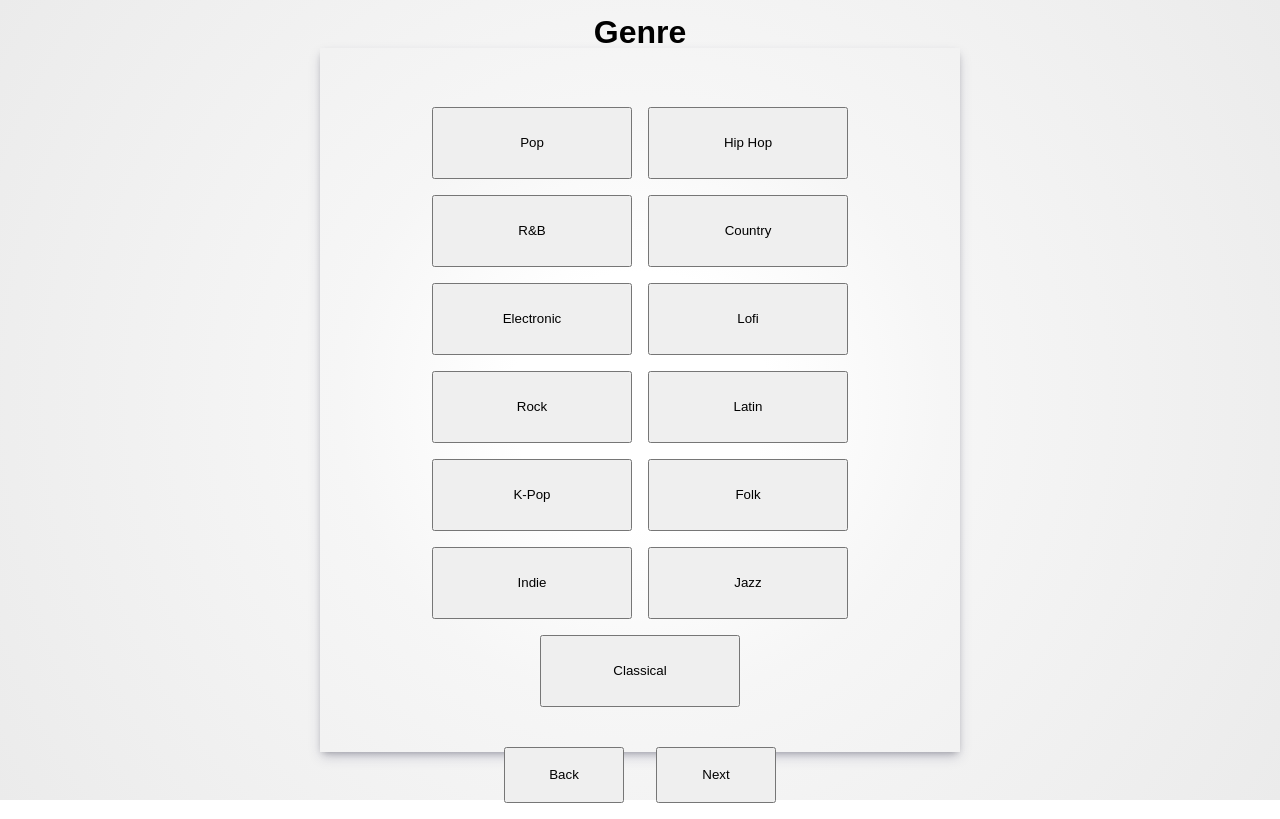
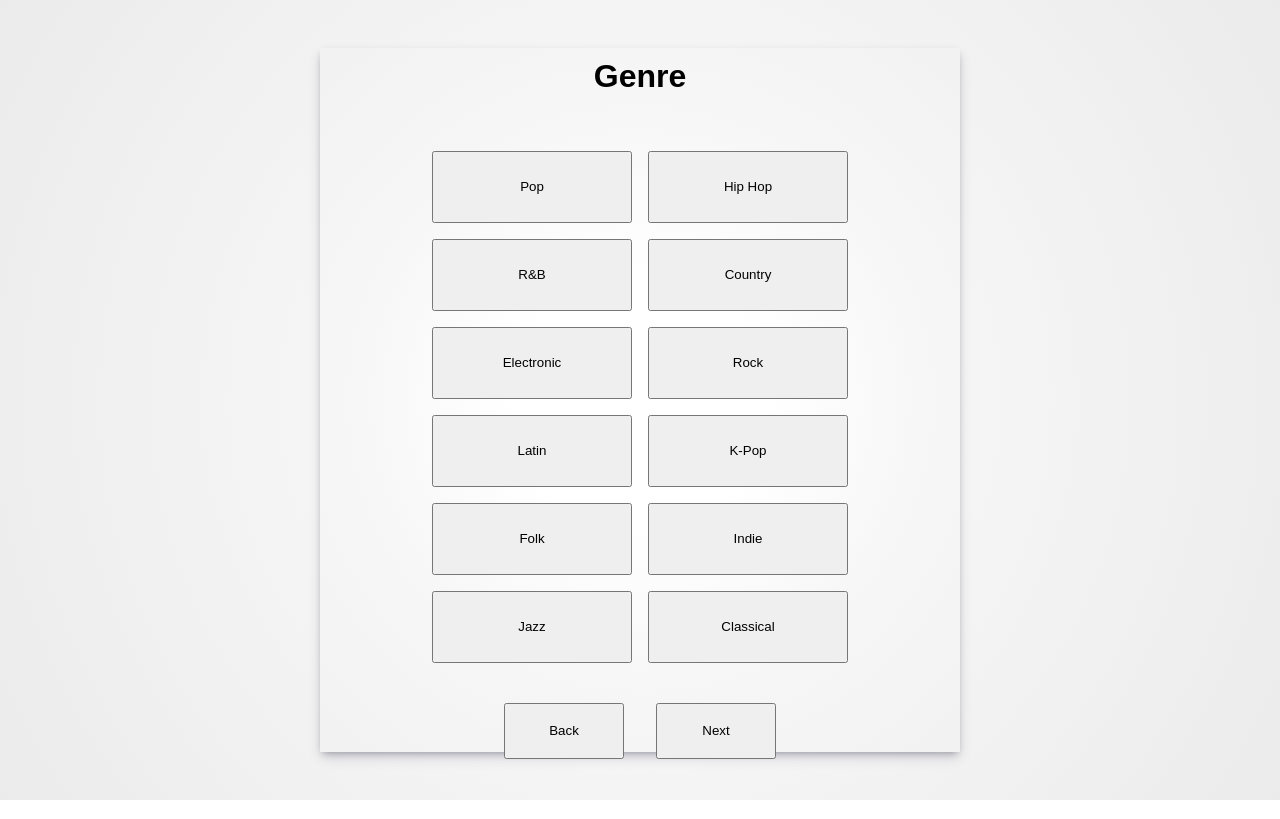
Before and after one commit to swu465/MyJams, a Nuxt app in the folder application/client/: page /questionnaire in a window 1280 px wide. Both pictures are taken after a click on the button "Start". Built offline with nearby package versions, Linux system fonts and the light colour scheme.

Commit message:
Fixed genre issues for backend Also made better fix for slider issue

```diff
--- a/application/client/components/Questions.vue
+++ b/application/client/components/Questions.vue
@@ -8,7 +8,7 @@
     </div>
     <div v-if="!startQuestionnaire" id="quiz-start">
       <h1 id="quiz-title">
-        Welcome to our App!
+        Welcome to our myJams!
       </h1>
       <button id="quiz-start-button" @click="startQuestionnaireFunc()">
         Start
@@ -29,18 +29,18 @@
           v-if="questions[currentQuestion].questionType === 'slider'"
           v-model="questions[currentQuestion].sliderValue"
           type="range"
-          :min="questions[currentQuestion].sliderMin"
-          :max="questions[currentQuestion].sliderMax"
+          :min="questions[currentQuestion].sliderStep === 0.01 ? -1: 0"
+          :max="questions[currentQuestion].sliderStep === 0.01 ? 1: 100"
           :step="questions[currentQuestion].sliderStep"
           class="answer-slider"
-          @change="handleSliderChange(questions[currentQuestion].sliderValue, questions[currentQuestion].sliderStep)"
+          @change="handleSliderChange(questions[currentQuestion].sliderValue)"
         >
         <button
           v-for="(option, index) in questions[currentQuestion].answer"
           v-else
           :key="index"
           class="answer-button"
-          @click="handleAnswerClick(option.answerText)"
+          @click="handleAnswerClick(option.response)"
         >
           {{ option.answerText }}
         </button>
@@ -70,49 +70,42 @@ export default {
           questionText: 'Genre',
           questionType: 'mc',
           answer: [
-            { answerText: 'Pop' },
-            { answerText: 'Hip Hop' },
-            { answerText: 'R&B' },
-            { answerText: 'Country' },
-            { answerText: 'Electronic' },
-            { answerText: 'Lofi' },
-            { answerText: 'Rock' },
-            { answerText: 'Latin' },
-            { answerText: 'K-Pop' },
-            { answerText: 'Folk' },
-            { answerText: 'Indie' },
-            { answerText: 'Jazz' },
-            { answerText: 'Classical' }
+            { answerText: 'Pop', response: 'pop' },
+            { answerText: 'Hip Hop', response: 'hip-hop' },
+            { answerText: 'R&B', response: 'r-n-b' },
+            { answerText: 'Country', response: 'country' },
+            { answerText: 'Electronic', response: 'electronic' },
+            { answerText: 'Rock', response: 'rock' },
+            { answerText: 'Latin', response: 'latin' },
+            { answerText: 'K-Pop', response: 'k-pop' },
+            { answerText: 'Folk', response: 'folk' },
+            { answerText: 'Indie', response: 'indie' },
+            { answerText: 'Jazz', response: 'jazz' },
+            { answerText: 'Classical', response: 'classical' }
           ]
+        },
+        {
+          questionText: 'How popular are the songs you listen to?',
+          questionType: 'slider',
+          sliderValue: 0,
+          sliderStep: 1,
+          sliderMessage: 'No Preference',
+          sliderMsgPos: 'I like listening to more mainstream music',
+          sliderMsgNeg: 'I like finding unconventional music'
         },
         {
           questionText: 'How energetic do you like your music to be?',
           questionType: 'slider',
           sliderValue: 0,
-          sliderMin: -1,
-          sliderMax: 1,
           sliderStep: 0.01,
           sliderMessage: 'No preference',
           sliderMsgPos: 'I like my music energetic',
           sliderMsgNeg: 'I like my music more calm'
         },
         {
-          questionText: 'How popular are the songs you listen to?',
-          questionType: 'slider',
-          sliderValue: 0,
-          sliderMin: 0,
-          sliderMax: 100,
-          sliderStep: 1,
-          sliderMessage: 'No Preference',
-          sliderMsgPos: 'I like listening to more mainstream music',
-          sliderMsgNeg: 'I like finding unconventional music'
-        },
-        {
           questionText: 'How much do you like acoustic music?',
           questionType: 'slider',
           sliderValue: 0,
-          sliderMin: -1,
-          sliderMax: 1,
           sliderStep: 0.01,
           sliderMessage: 'No Preference',
           sliderMsgPos: 'I like the use of acoustic type instruments',
@@ -134,8 +127,17 @@ export default {
         this.responses[objIndex].response = value
       }
     },
-    handleSliderChange (value, step) {
-      if (step === 0.01) {
+    handleSliderChange (value) {
+      const step = this.questions[this.currentQuestion].sliderStep
+      if (step % 1 === 0) {
+        if (value === 0) {
+          this.questions[this.currentQuestion].sliderMessage = 'No Preference'
+        } else if (value < 50) {
+          this.questions[this.currentQuestion].sliderMessage = this.questions[this.currentQuestion].sliderMsgNeg
+        } else if (value > 50) {
+          this.questions[this.currentQuestion].sliderMessage = this.questions[this.currentQuestion].sliderMsgPos
+        }
+      } else if (step % 1 !== 0) {
         if (value < -0.1 && value > 0.1) {
           this.questions[this.currentQuestion].sliderValue = 0
           this.questions[this.currentQuestion].sliderMessage = 'No Preference'
@@ -144,20 +146,10 @@ export default {
         } else if (value > 0) {
           this.questions[this.currentQuestion].sliderMessage = this.questions[this.currentQuestion].sliderMsgPos
         }
-      } else if (step === 1) {
-        if (value === 0) {
-          this.questions[this.currentQuestion].sliderValue = 0
-          this.questions[this.currentQuestion].sliderMessage = 'No Preference'
-        } else if (value < 50) {
-          this.questions[this.currentQuestion].sliderMessage = this.questions[this.currentQuestion].sliderMsgNeg
-        } else if (value > 50) {
-          this.questions[this.currentQuestion].sliderMessage = this.questions[this.currentQuestion].sliderMsgPos
-        }
       }
     },
     handleAnswerClick (answer) {
-      const lowerAnswer = answer.toLowerCase()
-      this.handleAnswer(lowerAnswer)
+      this.handleAnswer(answer)
       this.handleNextClick()
     },
     handleBackClick () {
```
